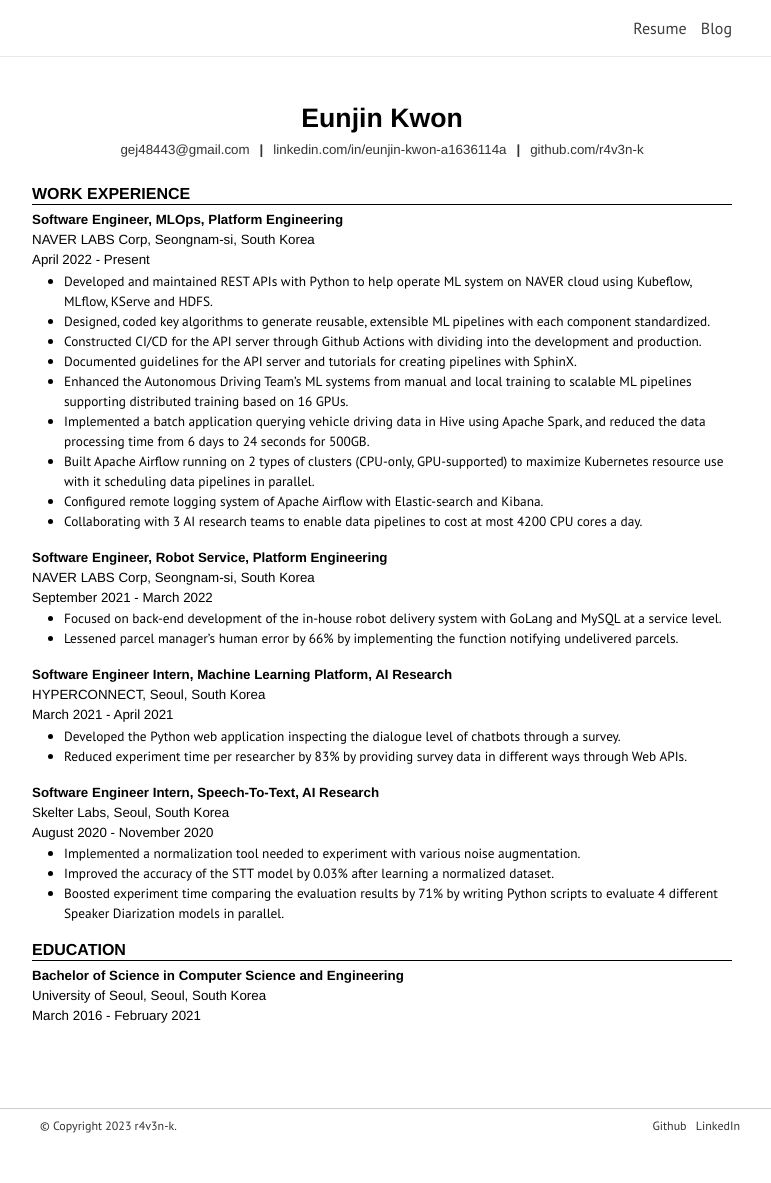
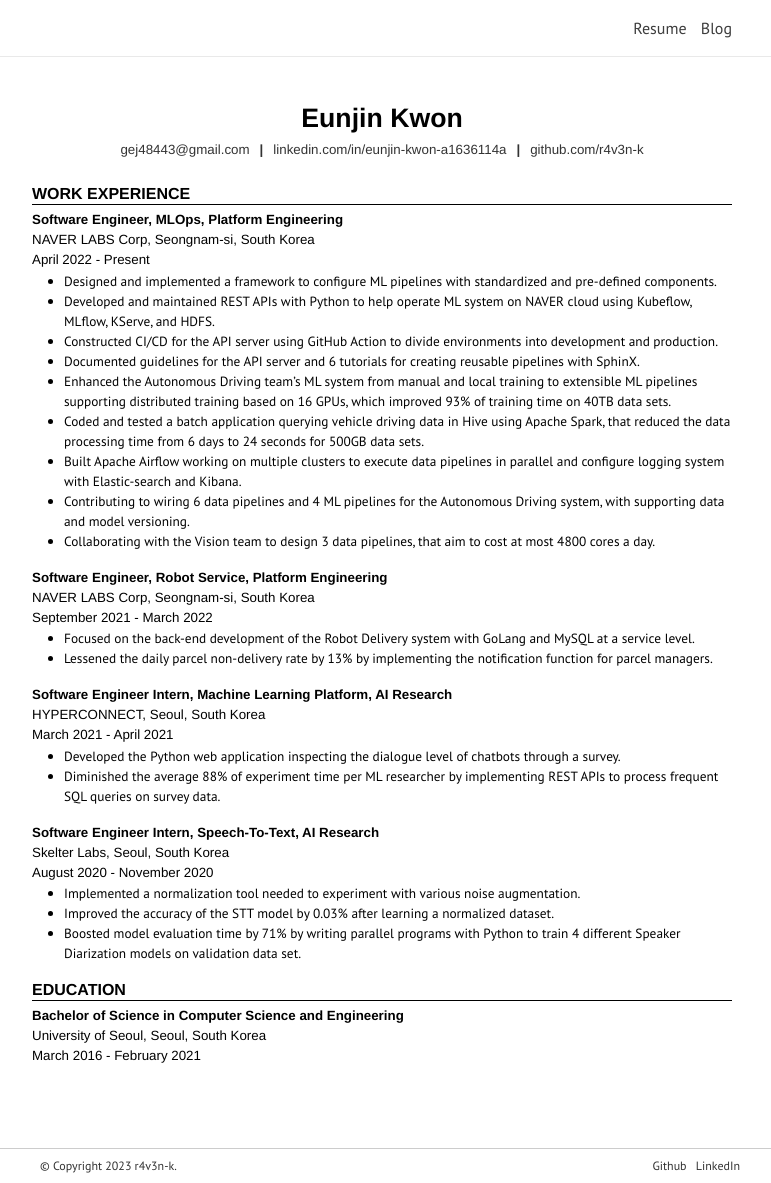
Before and after one commit to r4v3n-k/r4v3n-k.github.io, a Jekyll site: the page built from _pages/resume.md, in a window 1280 px wide. Shown: the whole page, without its empty margins (258-1029 px from the left). Built offline with Jekyll 4.4.1, drawn with Linux system fonts in a browser that asks for light colours; nearby versions of some CDN libraries; some web fonts are replaced; before the commit the page ends 1143 px from its top, so only the background shows below that.

Commit message:
Update resume

```diff
--- a/_pages/resume.md
+++ b/_pages/resume.md
@@ -14,15 +14,15 @@
     <h4>April 2022 - Present</h4>
 </div>
 
-- Developed and maintained REST APIs with Python to help operate ML system on NAVER cloud using Kubeflow, MLflow, KServe and HDFS.
-- Designed, coded key algorithms to generate reusable, extensible ML pipelines with each component standardized.
-- Constructed CI/CD for the API server through Github Actions with dividing into the development and production.
-- Documented guidelines for the API server and tutorials for creating pipelines with SphinX.
-- Enhanced the Autonomous Driving Team's ML systems from manual and local training to scalable ML pipelines supporting distributed training based on 16 GPUs.
-- Implemented a batch application querying vehicle driving data in Hive using Apache Spark, and reduced the data processing time from 6 days to 24 seconds for 500GB.
-- Built Apache Airflow running on 2 types of clusters (CPU-only, GPU-supported) to maximize Kubernetes resource use with it scheduling data pipelines in parallel.
-- Configured remote logging system of Apache Airflow with Elastic-search and Kibana.
-- Collaborating with 3 AI research teams to enable data pipelines to cost at most 4200 CPU cores a day.
+- Designed and implemented a framework to configure ML pipelines with standardized and pre-defined components.
+- Developed and maintained REST APIs with Python to help operate ML system on NAVER cloud using Kubeflow, MLflow, KServe, and HDFS.
+- Constructed CI/CD for the API server using GitHub Action to divide environments into development and production.
+- Documented guidelines for the API server and 6 tutorials for creating reusable pipelines with SphinX.
+- Enhanced the Autonomous Driving team's ML system from manual and local training to extensible ML pipelines supporting distributed training based on 16 GPUs, which improved 93% of training time on 40TB data sets.
+- Coded and tested a batch application querying vehicle driving data in Hive using Apache Spark, that reduced the data processing time from 6 days to 24 seconds for 500GB data sets.
+- Built Apache Airflow working on multiple clusters to execute data pipelines in parallel and configure logging system with Elastic-search and Kibana.
+- Contributing to wiring 6 data pipelines and 4 ML pipelines for the Autonomous Driving system, with supporting data and model versioning.
+- Collaborating with the Vision team to design 3 data pipelines, that aim to cost at most 4800 cores a day.
 
 <div class="resume-item-title">
     <h4><b>Software Engineer, Robot Service, Platform Engineering</b></h4>
@@ -30,9 +30,9 @@
     <h4>September 2021 - March 2022</h4>
 </div>
 
-<!-- 미발송 택배 일 6건 씩 발생 -> 2건 발생 (66% 감소) -->
-- Focused on back-end development of the in-house robot delivery system with GoLang and MySQL at a service level.
-- Lessened parcel manager's human error by 66% by implementing the function notifying undelivered parcels.
+<!-- reduced daily parcel non-delivery rate (6/30 = 0.2 -> 2/30 = 0.07) 13% : 미발송 택배 일 6건 / 30건 씩 발생 -> 2건 발생 -->
+- Focused on the back-end development of the Robot Delivery system with GoLang and MySQL at a service level.
+- Lessened the daily parcel non-delivery rate by 13% by implementing the notification function for parcel managers.
 
 <div class="resume-item-title">
     <h4><b>Software Engineer Intern, Machine Learning Platform, AI Research</b></h4>
@@ -41,9 +41,9 @@
 </div>
 
 <!-- 1:1 대화 -> 3번의 조사 -> 2번 이상 false 를 받은 사람 탐색 (abusing people), true dataset 확보 -->
-<!-- 생성된 데이터를 조회하는 인터페이스를 개발하여 연구원들의 실험 시간을 3시간 -> 10분 정도 단축 (SQL 문에 익숙하지 않아서) -->
+<!-- 생성된 데이터를 조회하는 인터페이스를 개발하여 연구원들의 실험 시간을 3시간 -> 20분 정도 단축 (SQL 문에 익숙하지 않아서) -->
 - Developed the Python web application inspecting the dialogue level of chatbots through a survey.
-- Reduced experiment time per researcher by 83% by providing survey data in different ways through Web APIs.
+- Diminished the average 88% of experiment time per ML researcher by implementing REST APIs to process frequent SQL queries on survey data.
 
 <div class="resume-item-title">
     <h4><b>Software Engineer Intern, Speech-To-Text, AI Research</b></h4>
@@ -54,7 +54,7 @@
 <!-- 4개의 화자모델을 평가하는 단일 처리를 병렬 처리로 바꿔서 시간을 71% 단축 -->
 - Implemented a normalization tool needed to experiment with various noise augmentation.
 - Improved the accuracy of the STT model by 0.03% after learning a normalized dataset.
-- Boosted experiment time comparing the evaluation results by 71% by writing Python scripts to evaluate 4 different Speaker Diarization models in parallel.
+- Boosted model evaluation time by 71% by writing parallel programs with Python to train 4 different Speaker Diarization models on validation data set.
 
 ### EDUCATION
 
```
